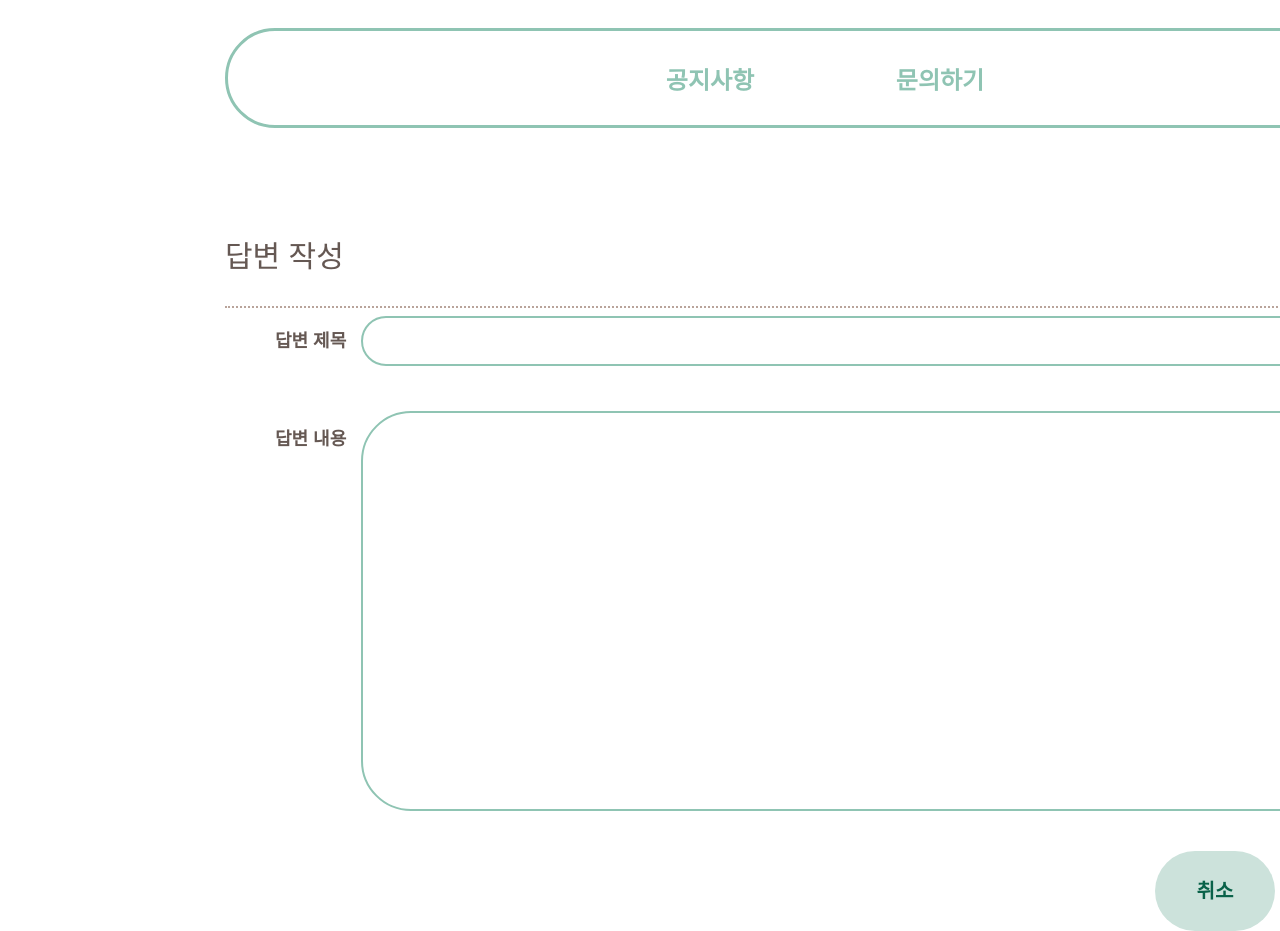
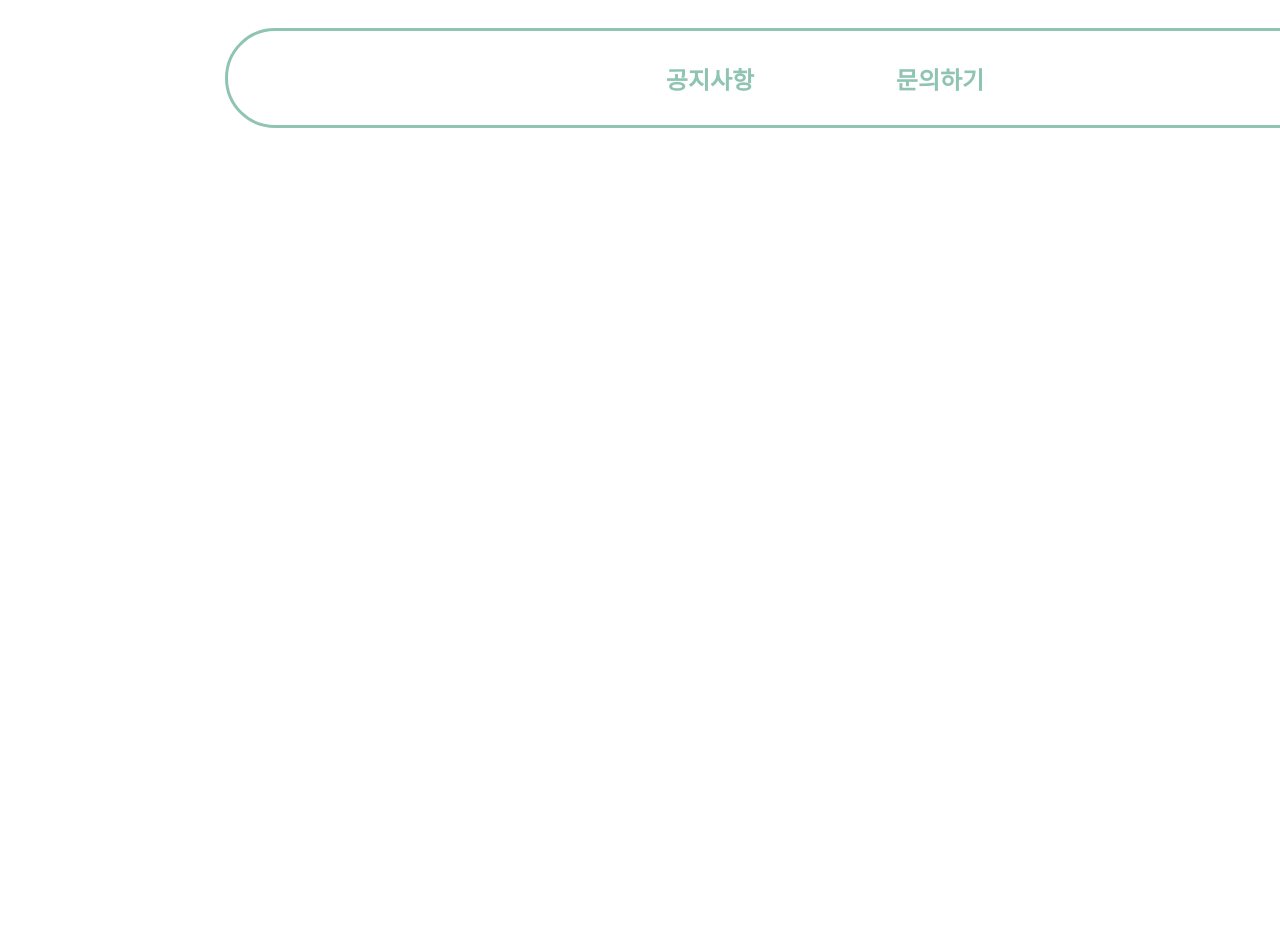
Before and after one commit to Teddybear-6/Front_ToeGeunGil, a React (Create React App) app in the folder toegeungil/: page /service/answer/write in a window 1280 px wide. Shown: the part 360-1291 px from the top of the page. After the commit the page ends 800 px from the top, so only its background shows below. Built offline with nearby package versions, Linux system fonts and the light colour scheme; the HTML template or start-up script is replaced by a standard one.

Commit message:
충돌 해결

```diff
--- a/toegeungil/src/public/qna/pages/AnswerDetail.js
+++ b/toegeungil/src/public/qna/pages/AnswerDetail.js
@@ -2,6 +2,7 @@
 import React, { useEffect, useState } from "react";
 import { useParams, Link, useNavigate } from "react-router-dom";
 import "../component/QuestionDetail.css";
+
 
 export const AnswerDetail = () => {
   const { answerNum } = useParams();
@@ -20,6 +21,8 @@ export const AnswerDetail = () => {
         setDetail(data);
         setLoading(false);
       });
+
+
   }, [answerNum]);
 
 
@@ -68,7 +71,7 @@ export const AnswerDetail = () => {
 
           </div>
         </>
-      ) : ( "문의글이 없습니다." )}
+      ) : ("문의글이 없습니다.")}
 
 
       <div className="user-button-box">
--- a/toegeungil/src/public/qna/pages/AnswerWrite.js
+++ b/toegeungil/src/public/qna/pages/AnswerWrite.js
@@ -1,13 +1,23 @@
-import React, { useState} from "react";
+import React, { useEffect, useState } from "react";
 import { Link } from "react-router-dom";
 import "../component/AnswerWrite.css";
-
+import jwt_decode from "jwt-decode";
 
 
 //답변 올리기
 const AnswerWrite = () => {
     const [answerTitle , setAnswerTitle] = useState("");
     const [answerContext, setAnswerContext] = useState(""); //답변글
+    const [user, setUser] = useState("");
+
+
+    useEffect(()=>{
+        if (sessionStorage.getItem("Authorizaton")) {
+            setUser(jwt_decode(sessionStorage.getItem("Authorizaton")));
+          }
+    })
+
+
 
 
     const handleTitleChange = (e) => {
@@ -51,6 +61,7 @@ const AnswerWrite = () => {
     }
     return (
         <div className='layout'>
+        {user && user.auth[0] === 'ADMIN' ?
             <div className="wrapper" >
                 <h1 className="write-header1">답변 작성</h1>
                 <div className="write-wrapper textarea">
@@ -83,6 +94,7 @@ const AnswerWrite = () => {
                     </Link>
                 </div>
             </div>
+             :null }
         </div>
     )
 }
--- a/toegeungil/src/public/user/mypage/Mypage.js
+++ b/toegeungil/src/public/user/mypage/Mypage.js
@@ -25,7 +25,7 @@ const Mypage =()=>{
             </table>
             </div>
 
-            <div class="row">
+            {/* <div class="row">
             <div class="column">수강현황
                 <ul>
                 <li>HTML</li>
@@ -58,20 +58,20 @@ const Mypage =()=>{
                 <li>환불원함</li>
                 </ul>
             </div>
-            </div>
+            </div> */}
 
 
 
 
 
 
-            <div class="footer">
+            {/* <div class="footer">
             <p>    FORUM ABOUT
                 W3Schools is optimized for learning and training. Examples might be simplified to improve reading and learning.
                 Tutorials, references, and examples are constantly reviewed to avoid errors, but we cannot warrant full correctness
                 of all content. While using W3Schools, you agree to have read and accepted our terms of use, cookie and privacy policy.
                 Copyright 1999-2023 by Refsnes Data. All Rights Reserved. W3Schools is Powered by W3.CSS.</p>
-            </div>
+            </div>  */}
 
 
         </>
```
Also changed, not shown: toegeungil/src/public/layout/Navbar.js (+8 -8 lines), toegeungil/public/mainImg.png, 1 other file (tests, documents, lock files or other folders). Lines whose indentation alone changed are shown as unchanged.
